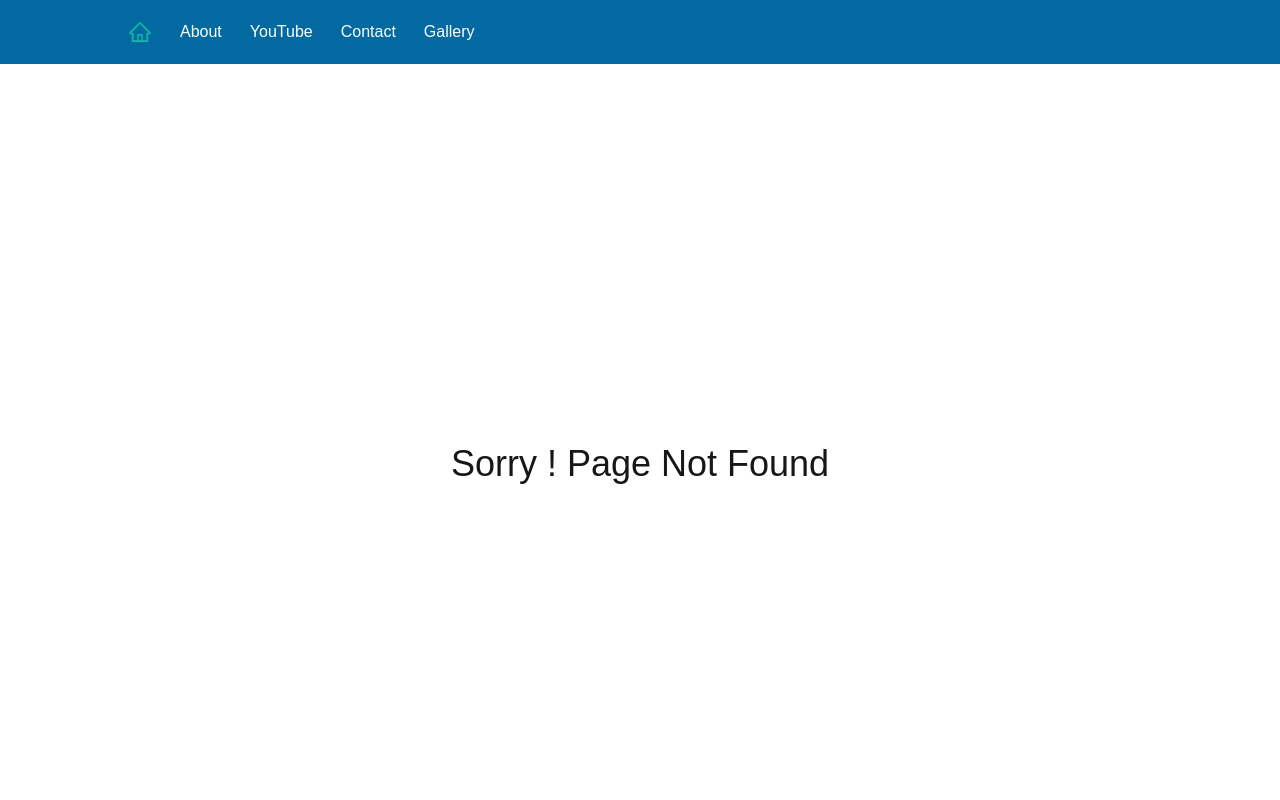
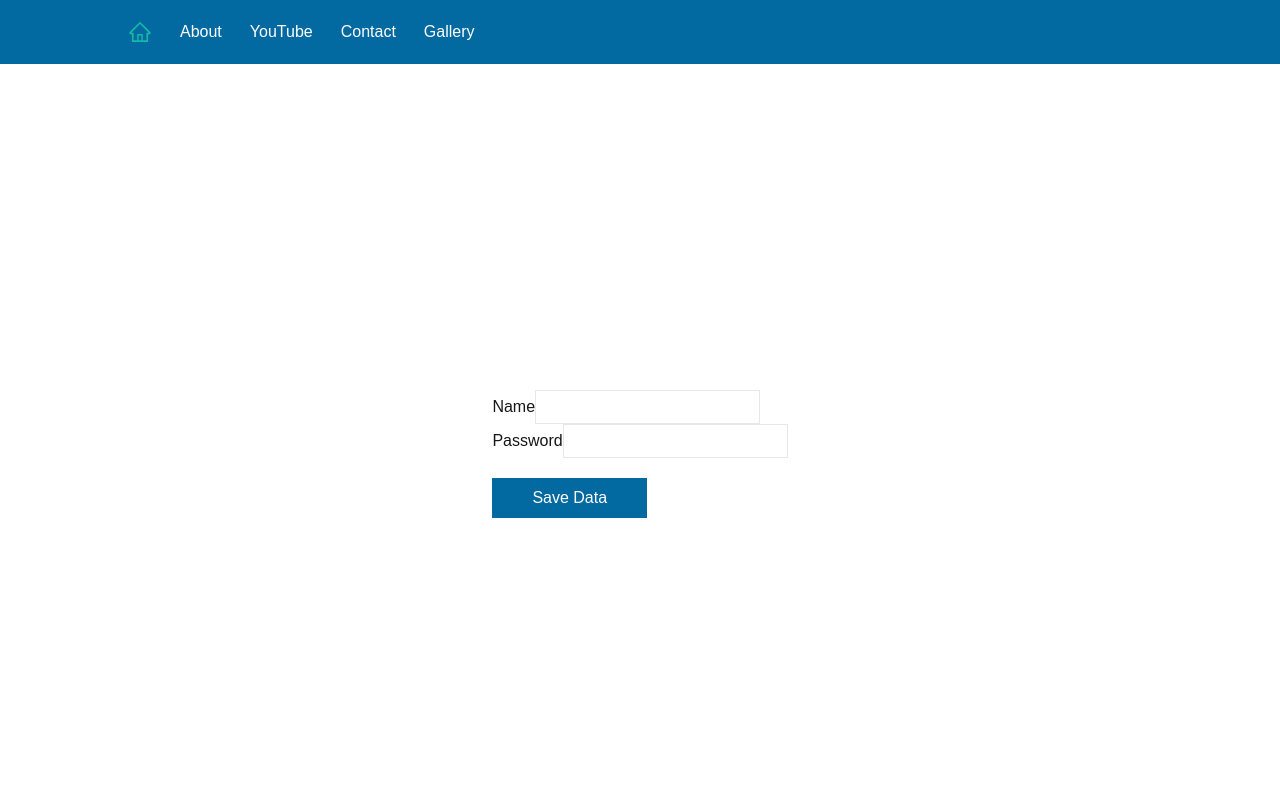
Before and after one commit to cm-developer-2025/Nextjs-Tutorial, a Next.js app: page /nextForm in a window 1280 px wide. Before the commit this address had no page. Shown: the top 800 px of the page. Built offline with nearby package versions, Linux system fonts and the light colour scheme.

Commit message:
Server Action

```diff
--- a/src/app/(pages)/demo/page.jsx
+++ b/src/app/(pages)/demo/page.jsx
@@ -1,4 +1,4 @@
-"use client";
+// "use client";
 import MyDemo from "@/app/components/mydemo";
 import MyDemo2 from "@/app/components/mydemo2";
 
--- /dev/null
+++ b/src/app/(pages)/nextForm/page.jsx
@@ -0,0 +1,35 @@
+import { nextFormHandle } from "@/app/actions/formAction";
+import Form from "next/form";
+function page() {
+  return (
+    <div className="min-h-screen flex flex-col items-center justify-center mx-auto">
+      <Form action={nextFormHandle}>
+        <div>
+          <label htmlFor="name">Name</label>
+          <input
+            className="border px-2 py-1"
+            type="text"
+            id="name"
+            name="username"
+          />
+        </div>
+        <div>
+          <label htmlFor="password">Password</label>
+          <input
+            className="border px-2 py-1"
+            type="password"
+            id="password"
+            name="password"
+          />
+        </div>
+        <div className="my-5">
+          <button className="bg-sky-700 text-white px-10 py-2">
+            Save Data
+          </button>
+        </div>
+      </Form>
+    </div>
+  );
+}
+
+export default page;
--- /dev/null
+++ b/src/app/(pages)/serverdemo/page.jsx
@@ -0,0 +1,81 @@
+// import React from "react";
+
+// function page() {
+//   const handleForm = async (formData) => {
+//     "use server";
+
+//     const username = formData.get("username");
+//     const password = formData.get("password");
+//     console.log("Username", username);
+//     console.log("Password", password);
+//   };
+//   return (
+//     <div className="min-h-screen flex flex-col items-center justify-center mx-auto">
+//       <form action={handleForm}>
+//         <div>
+//           <label htmlFor="name">Name</label>
+//           <input
+//             className="border px-2 py-1"
+//             type="text"
+//             id="name"
+//             name="username"
+//           />
+//         </div>
+//         <div>
+//           <label htmlFor="password">Password</label>
+//           <input
+//             className="border px-2 py-1"
+//             type="password"
+//             id="password"
+//             name="password"
+//           />
+//         </div>
+//         <div className="my-5">
+//           <button className="bg-sky-700 text-white px-10 py-2">
+//             Save Data
+//           </button>
+//         </div>
+//       </form>
+//     </div>
+//   );
+// }
+
+// export default page;
+//---------------------------------------------------
+
+// Refactoring of code
+import { handleForm } from "@/app/actions/formAction";
+
+function page() {
+  return (
+    <div className="min-h-screen flex flex-col items-center justify-center mx-auto">
+      <form action={handleForm}>
+        <div>
+          <label htmlFor="name">Name</label>
+          <input
+            className="border px-2 py-1"
+            type="text"
+            id="name"
+            name="username"
+          />
+        </div>
+        <div>
+          <label htmlFor="password">Password</label>
+          <input
+            className="border px-2 py-1"
+            type="password"
+            id="password"
+            name="password"
+          />
+        </div>
+        <div className="my-5">
+          <button className="bg-sky-700 text-white px-10 py-2">
+            Save Data
+          </button>
+        </div>
+      </form>
+    </div>
+  );
+}
+
+export default page;
--- /dev/null
+++ b/src/app/actions/formAction.js
@@ -0,0 +1,25 @@
+"use server";
+
+import { products } from "../lib/productdata";
+
+// POST Request
+export const handleForm = async (formData) => {
+  const username = formData.get("username");
+  const password = formData.get("password");
+  console.log("Username", username);
+  console.log("Password", password);
+  products.push({ productName: username, price: password });
+  console.log("Products", products);
+};
+
+// GET Request
+export const getProducts = async () => {
+  return products;
+};
+
+export const nextFormHandle = async (formData) => {
+  const username = formData.get("username");
+  const password = formData.get("password");
+  console.log("Username", username);
+  console.log("Password", password);
+};
```
